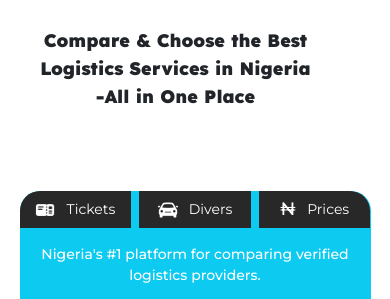
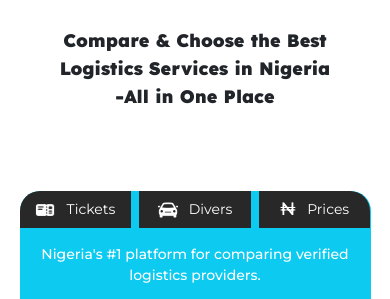
Before and after one commit to Tob1loba/LogiRate, a plain HTML site: page index.html in a window 390 px wide. Shown: the part 58-357 px from the top of the page. Drawn offline with nearby package versions, Linux system fonts and the light colour scheme.

Commit message:
css ajustment

```diff
--- a/style.css
+++ b/style.css
@@ -159,7 +159,8 @@ main{
         font-size: var(--Font-size2) !important;
         line-height: var(--Line-height1);
         font-weight: bolder;
-        width: 90%;
+        /* width: 80%; */
+        padding: 0 20px !important;
     }
     #content-1{
         width: 90%;
```
